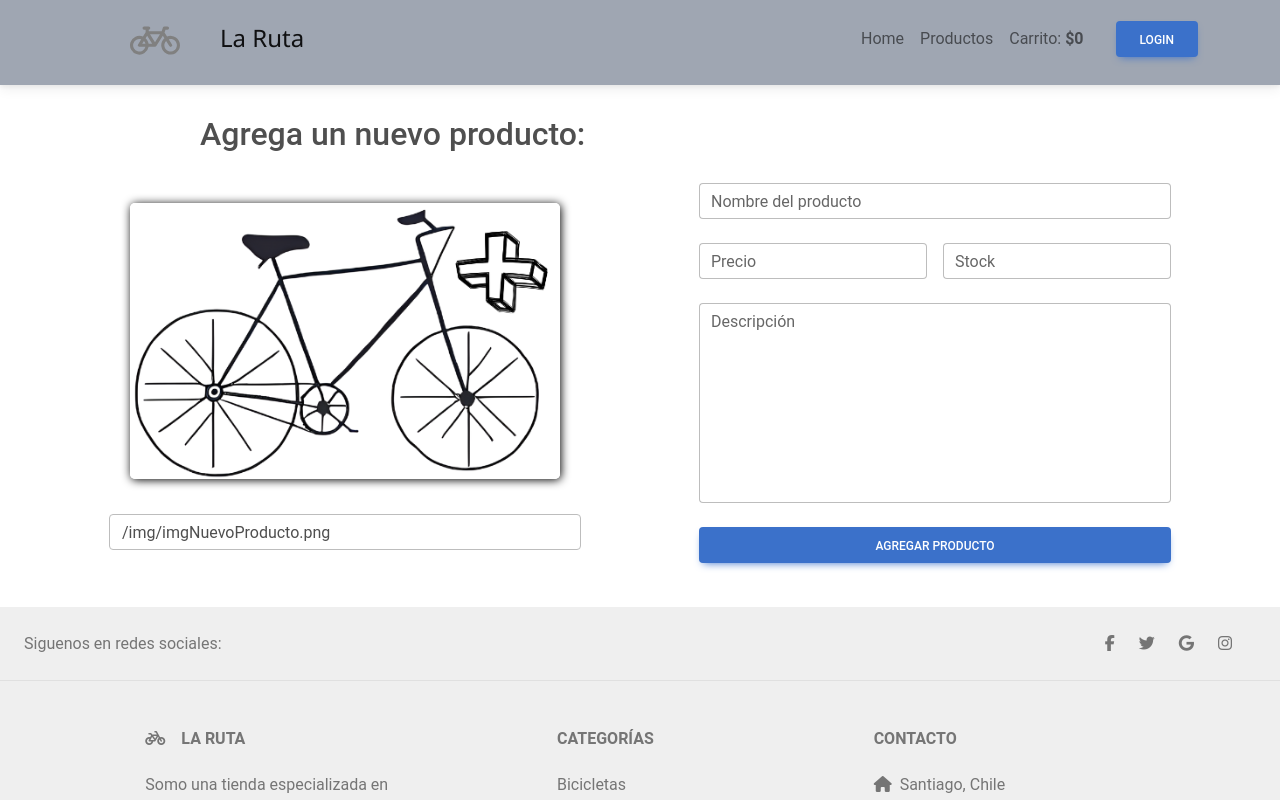
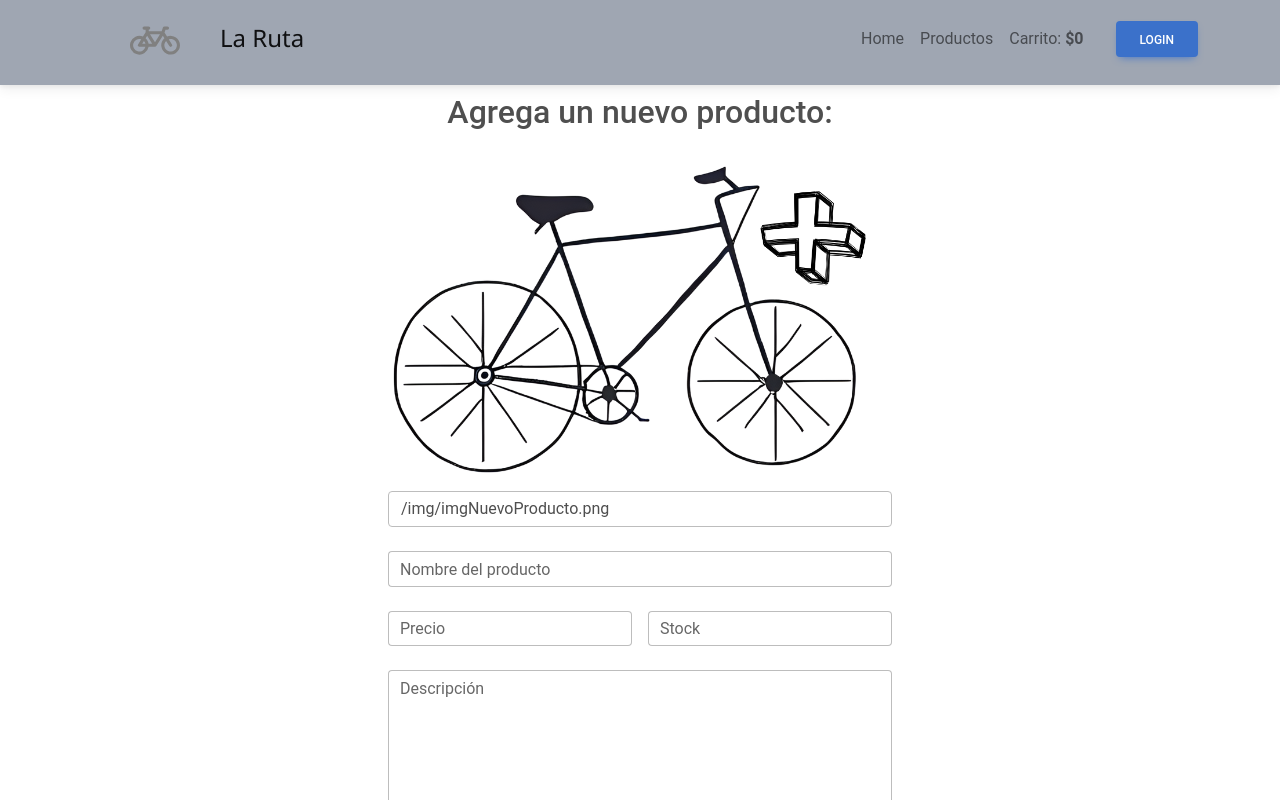
Before and after one commit to darkfuel/la-ruta, a React (Vite) app in the folder Frontend/: page /nuevo-producto in a window 1280 px wide. Shown: the top 800 px of the page. Built offline with nearby package versions, Linux system fonts and the light colour scheme; no server answers.

Commit message:
Update NuevoProducto.jsx

```diff
--- a/Frontend/src/views/nuevoProducto/NuevoProducto.jsx
+++ b/Frontend/src/views/nuevoProducto/NuevoProducto.jsx
@@ -71,26 +71,33 @@ const NuevoProducto = () => {
   }
 
   return (
-    <>
-      <h2 className='tituloNuevoProducto'>Agrega un nuevo producto:</h2>
+   <>
+    <div className="container">
+    <div className="row">
+    <h2 className='text-center mt-2'>Agrega un nuevo producto:</h2>
+    </div>
+
       <form className='formNuevoProducto' onSubmit={handleForm}>
-        <div className='producto d-flex flex-column'>
+        <div className="form-row">
+
+
+        <div className='form-group col mb-4'>
           <img
             id='imgNuevoProducto'
-            className='imgNuevoProducto'
+            className='img-fluid'
             src={imgSrc}
             alt='agregar nuevo producto'
           />
           <input
             type='text'
-            className='form-control'
+            className='form-control mt-3'
             placeholder='Buscar productos...'
             value={imgSrc}
             onChange={handleChange}
           />
         </div>
 
-        <div className='detalleProducto'>
+        <div className='form-group col'>
           <MDBInput
             type='text'
             id='NombreProducto'
@@ -137,7 +144,9 @@ const NuevoProducto = () => {
             Agregar Producto
           </MDBBtn>
         </div>
-      </form>
+        </div>
+      </form>
+      </div>
     </>
   )
 }
```
